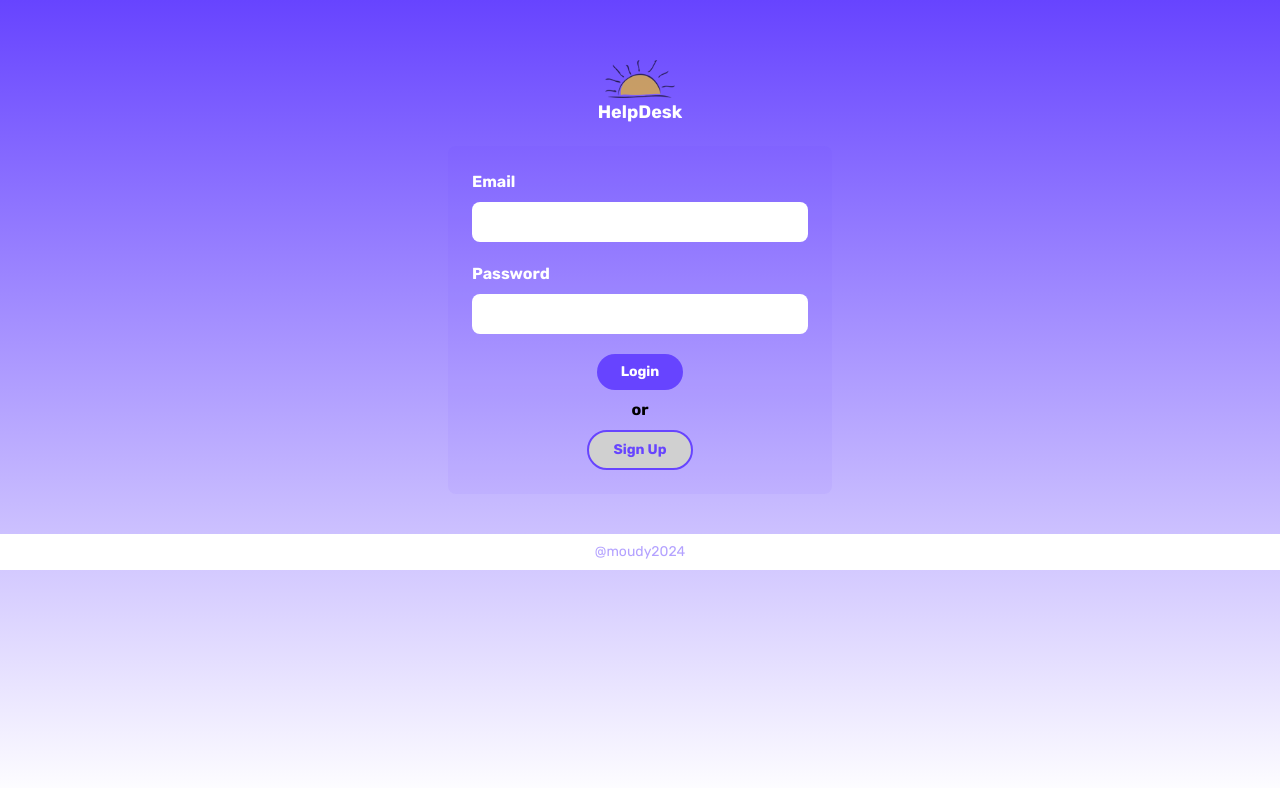
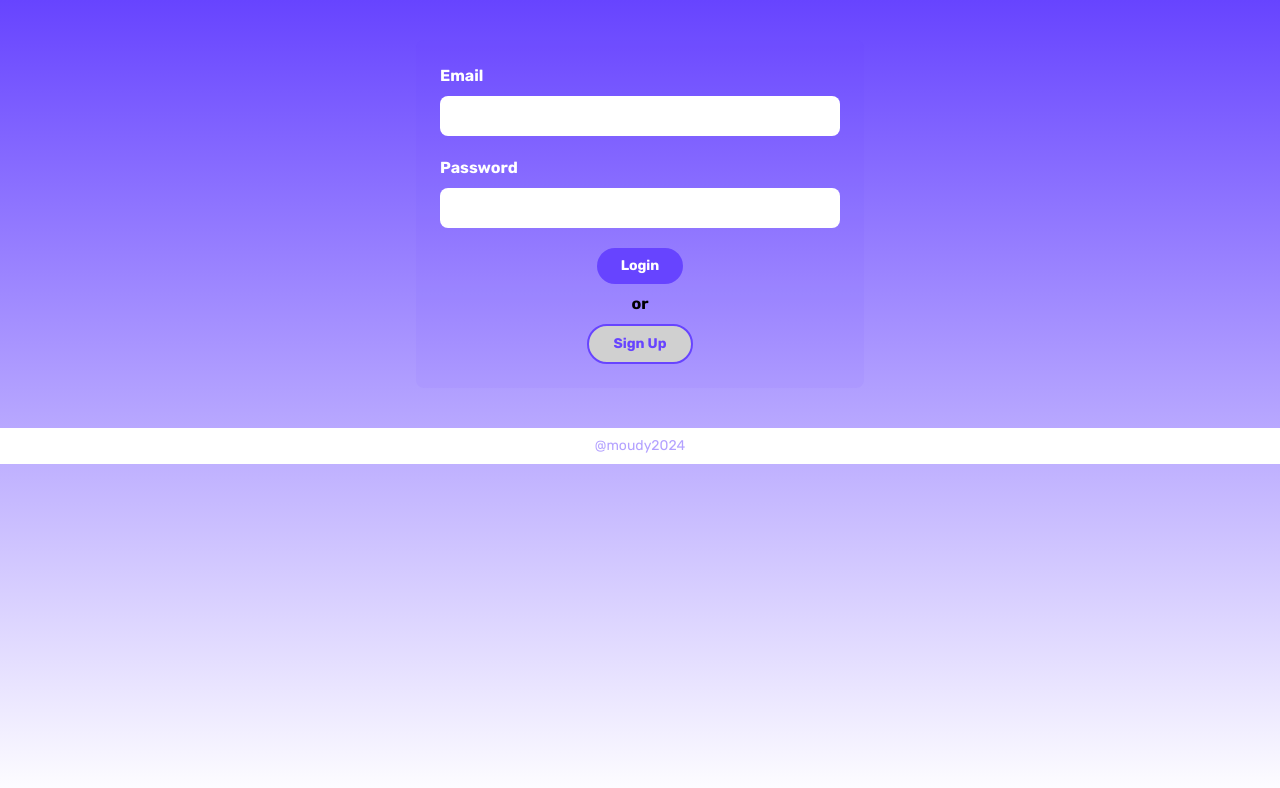
Before and after one commit to emoudy/helpdesk, a Next.js app: page /login in a window 1280 px wide. Shown: the top 788 px of the page. Built offline with nearby package versions, Linux system fonts and the light colour scheme.

Commit message:
changing html tags to keep a consistent structure

```diff
--- a/app/(auth)/login/page.tsx
+++ b/app/(auth)/login/page.tsx
@@ -3,9 +3,8 @@ import MainHeader from '@/(dashboard)/components/header/MainHeader';
 
 export default function Login() {
   return (
-    <main className="col-span-2 max-w-96 mx-auto m-10">
-      <MainHeader />
+    <div className="max-w-md mx-auto m-10">
       <AuthForm />
-    </main>
+    </div>
   );
 }
--- a/app/(auth)/verify/page.tsx
+++ b/app/(auth)/verify/page.tsx
@@ -1,11 +1,11 @@
 export default function Verify() {
   return (
-    <main className="text-center mt-10">
+    <div className="text-center mt-10">
       <h2>Thanks for registering!</h2>
       <p className="my-5">
         Before logging in, you need to verify your email address. Check your
         email to confirm the account.
       </p>
-    </main>
+    </div>
   );
 }
```
